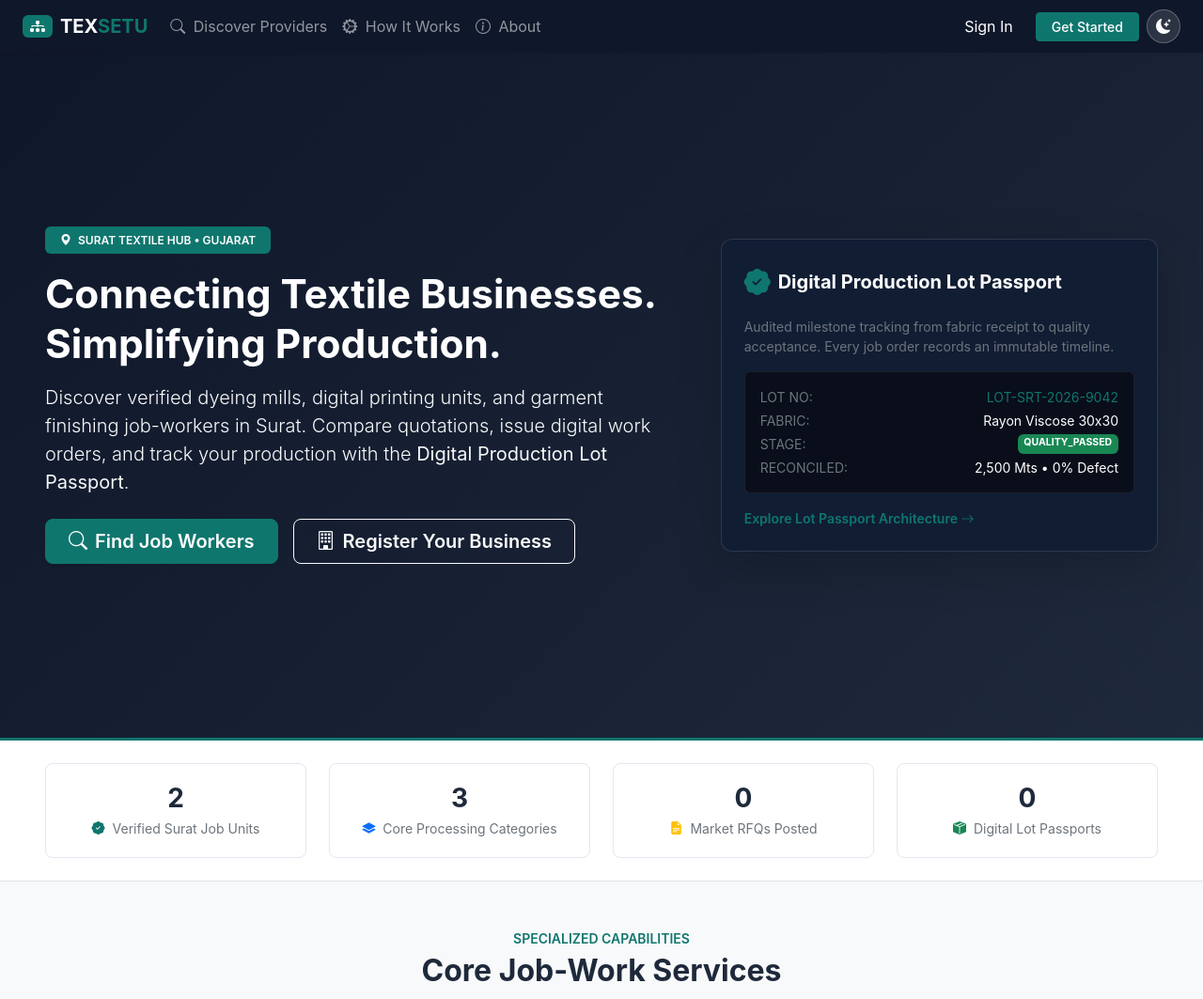
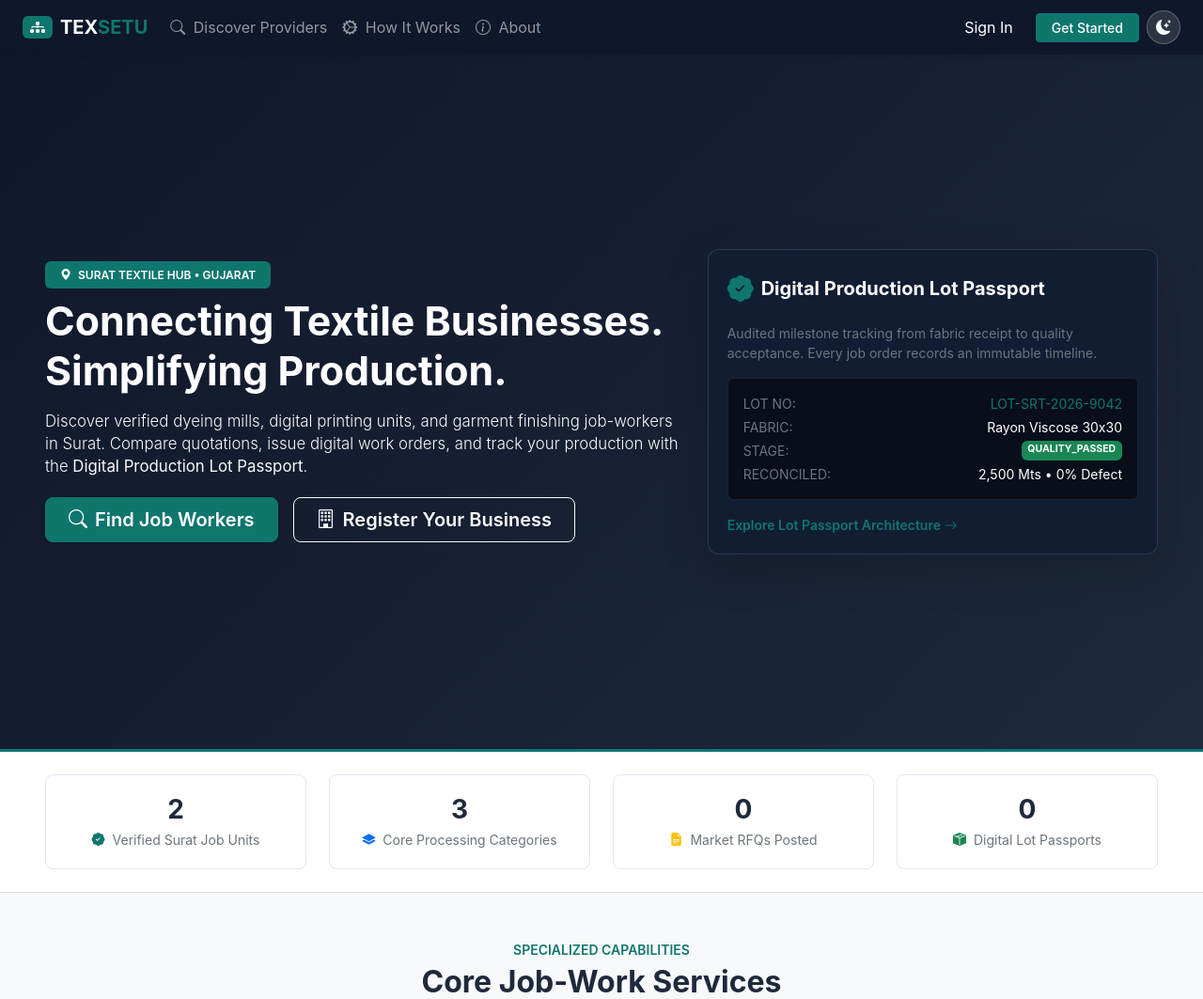
Before and after one commit to neevlila/TexSetu, a Spring Boot app: page / in a window 1280 px wide. Shown: the top 1063 px of the page at 94% size. Run offline with Spring Boot 4, Linux system fonts and the light colour scheme; data comes from the database, SQL or seed files in the repository; data that the repository does not hold is empty; some of the project's set-up classes (security, data sources, template engines, error pages and the like) are left out, and stand-ins take their place; database files in the repository are not loaded; some libraries are stand-ins or nearby versions.

Commit message:
Eliminate remaining viewport space to fit homepage hero precisely

```diff
--- a/src/main/resources/static/css/custom.css
+++ b/src/main/resources/static/css/custom.css
@@ -262,32 +262,58 @@ select:focus, .form-select:focus, input:focus, .form-control:focus {
     box-shadow: 0 0 0 2px #ea580c;
 }
 
-/* Hero Section - Perfectly fills the screen below navbar */
+/* Top Navbar sizing */
+.navbar {
+    min-height: 58px;
+    padding-top: 0.35rem;
+    padding-bottom: 0.35rem;
+}
+
+/* Hero Section - Perfectly fills the screen below navbar with zero overflow */
 .hero-banner {
     background: linear-gradient(135deg, #0f172a 0%, #1e293b 100%);
     color: #ffffff;
-    min-height: calc(100vh - 68px);
+    height: calc(100vh - 58px);
+    min-height: calc(100vh - 58px);
+    max-height: calc(100vh - 58px);
     display: flex;
     align-items: center;
-    padding: 2.5rem 0;
+    padding: 1rem 0;
     border-bottom: 3px solid var(--teal-primary);
     box-sizing: border-box;
+    overflow: hidden;
 }
 
 .hero-banner .container-fluid {
     width: 100%;
 }
 
-@media (max-width: 1400px) {
-    .hero-banner h1.display-4 {
-        font-size: 2.65rem;
-    }
+.hero-banner h1.display-4 {
+    font-size: calc(1.4rem + 1.6vw);
+    line-height: 1.18;
+    margin-bottom: 0.85rem !important;
+}
+
+.hero-banner .lead {
+    font-size: 1.05rem;
+    line-height: 1.45;
+    margin-bottom: 1.25rem !important;
+}
+
+.hero-banner .hero-passport-card {
+    padding: 1.25rem !important;
 }
 
 @media (max-width: 992px) {
+    .navbar {
+        min-height: auto;
+    }
     .hero-banner {
+        height: auto;
         min-height: auto;
-        padding: 3.5rem 0;
+        max-height: none;
+        overflow: visible;
+        padding: 3rem 0;
     }
 }
 
--- a/src/main/resources/templates/public/index.html
+++ b/src/main/resources/templates/public/index.html
@@ -8,13 +8,13 @@
     <!-- Hero Section -->
     <header class="hero-banner">
         <div class="container-fluid px-lg-5">
-            <div class="row align-items-center g-5">
+            <div class="row align-items-center g-4">
                 <div class="col-lg-7">
-                    <span class="badge bg-teal text-white mb-3 px-3 py-2 text-uppercase letter-spacing-1 fw-semibold">
+                    <span class="badge bg-teal text-white mb-2 px-3 py-2 text-uppercase letter-spacing-1 fw-semibold">
                         <i class="bi bi-geo-alt-fill me-1"></i> Surat Textile Hub &bull; Gujarat
                     </span>
-                    <h1 class="display-4 fw-bold lh-sm mb-3">Connecting Textile Businesses. Simplifying Production.</h1>
-                    <p class="lead text-light opacity-90 mb-4">
+                    <h1 class="display-4 fw-bold lh-sm mb-2">Connecting Textile Businesses. Simplifying Production.</h1>
+                    <p class="lead text-light opacity-90 mb-3">
                         Discover verified dyeing mills, digital printing units, and garment finishing job-workers in Surat. Compare quotations, issue digital work orders, and track your production with the <strong>Digital Production Lot Passport</strong>.
                     </p>
                     <div class="d-flex flex-wrap gap-3">
@@ -27,7 +27,7 @@
                     </div>
                 </div>
                 <div class="col-lg-5">
-                    <div class="card shadow-lg border-0 hero-passport-card text-white p-4">
+                    <div class="card shadow-lg border-0 hero-passport-card text-white p-3 p-lg-4">
                         <div class="d-flex align-items-center mb-3">
                             <i class="bi bi-patch-check-fill text-teal fs-3 me-2"></i>
                             <h5 class="mb-0 fw-bold text-white">Digital Production Lot Passport</h5>
```
